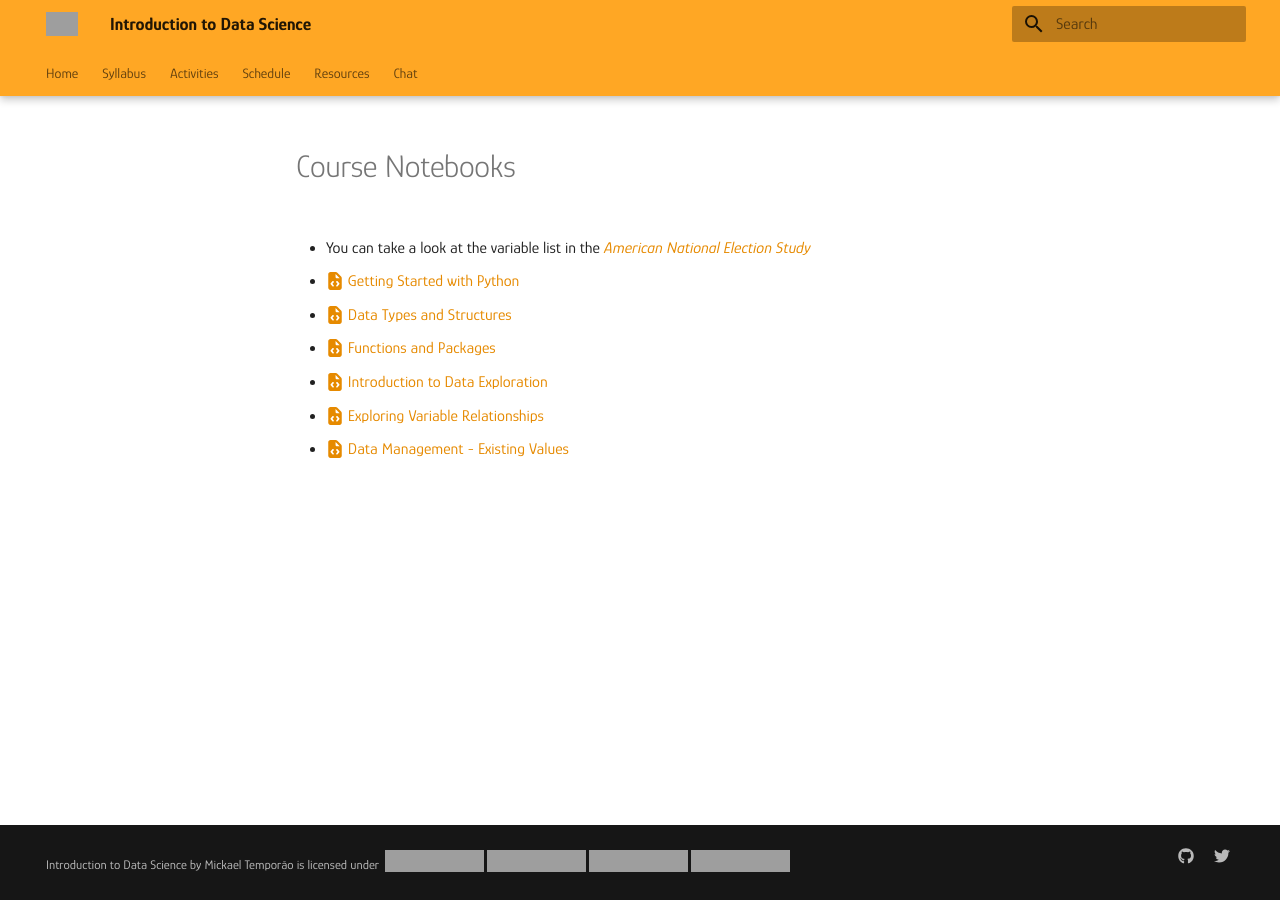
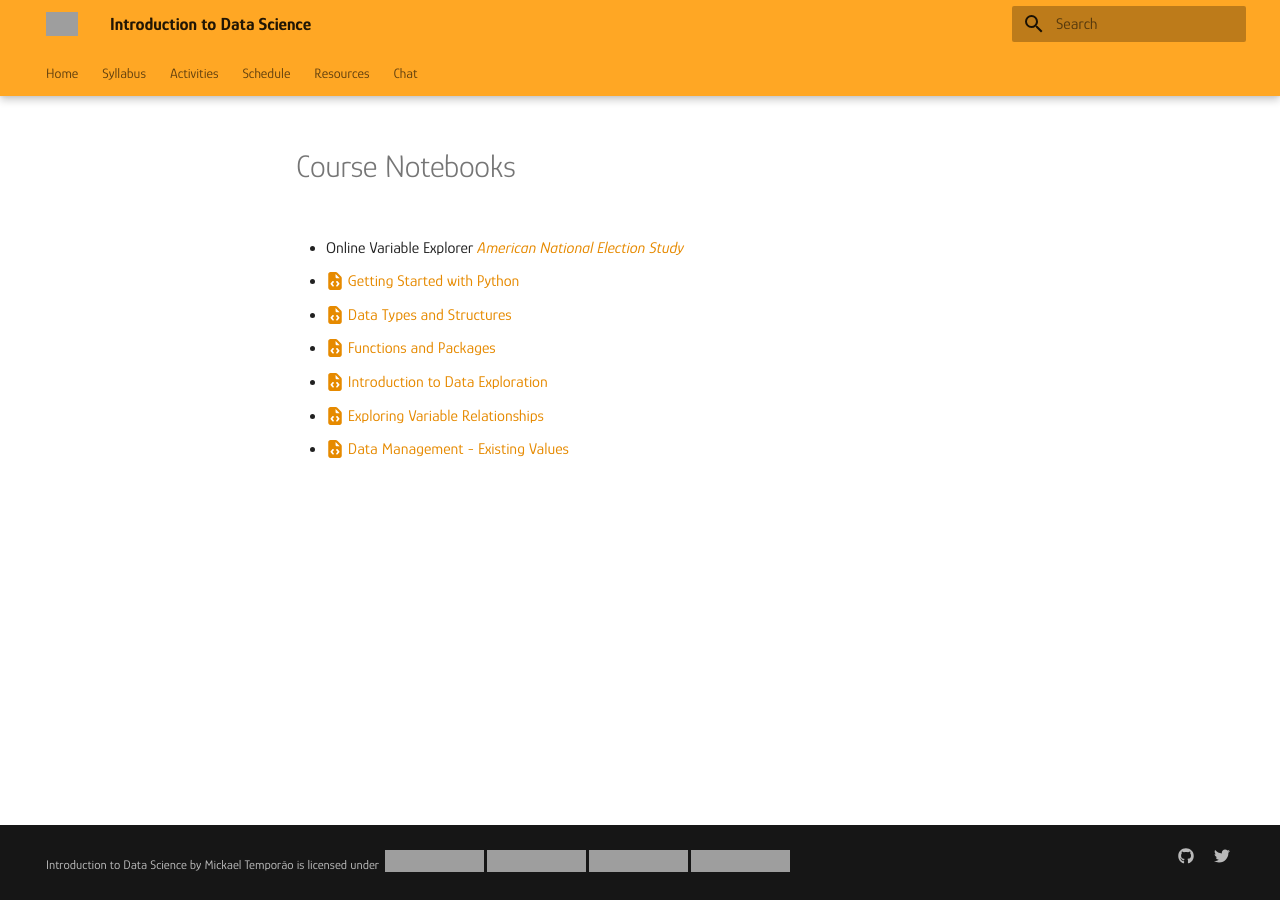
Before and after one commit to mickaeltemporao/itds, an MkDocs documentation site: the page built from docs/resources/notebooks.md, in a window 1280 px wide. Built offline with MkDocs 1.6.1 and Material for MkDocs 9.7.7, drawn with Linux system fonts in a browser that asks for light colours; grey boxes are pictures that could not be loaded.

Commit message:
update link to data explorer

```diff
--- a/docs/resources/notebooks.md
+++ b/docs/resources/notebooks.md
@@ -1,6 +1,6 @@
 # Course Notebooks
 
-- You can take a look at the variable list in the [*American National Election Study*](https://sda.berkeley.edu/sdaweb/docs/nes2020full/DOC/hcbk.htm)
+- Online Variable Explorer [*American National Election Study*](https://sda.berkeley.edu/sdaweb/docs/nes2020full/DOC/hcbk.htm)
 
 - [:fontawesome-solid-file-code: Getting Started with Python](https://colab.research.google.com/github/mickaeltemporao/itds/blob/main/materials/01-getting-started.ipynb)
 
```
